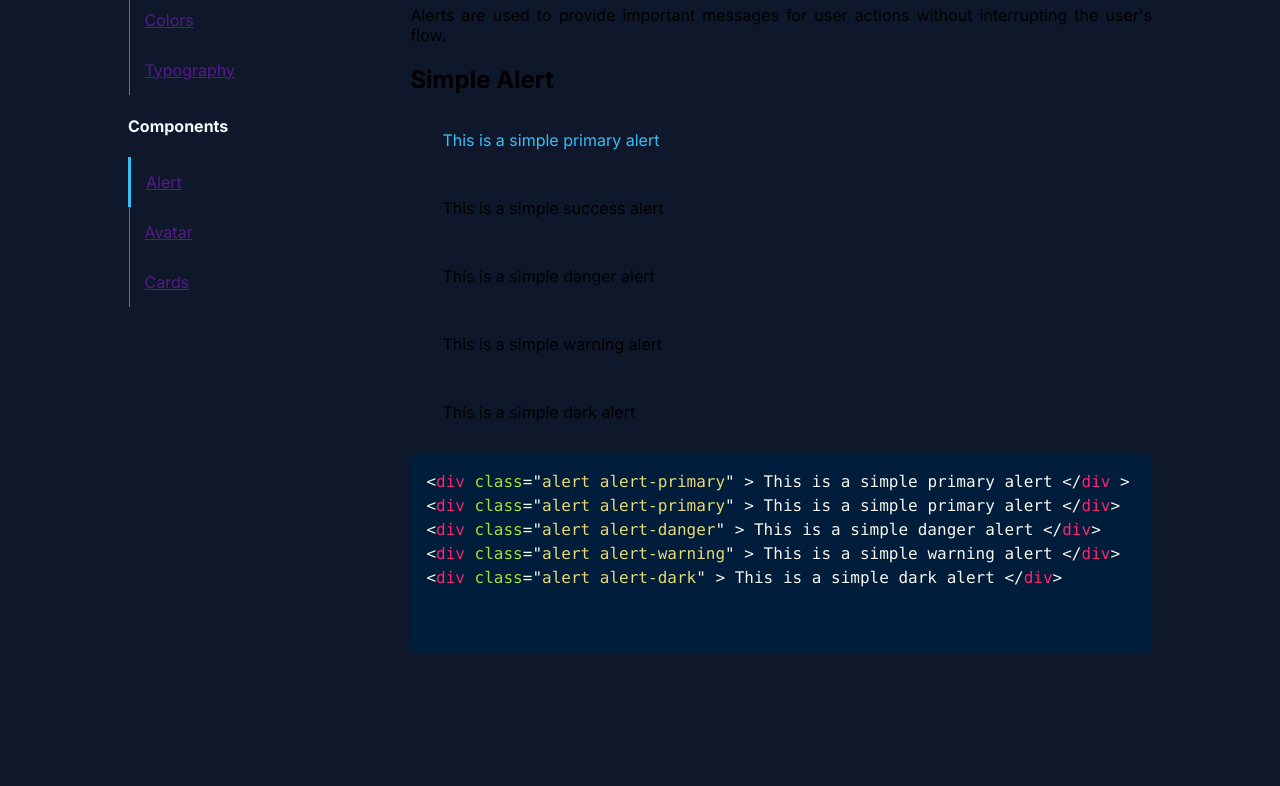
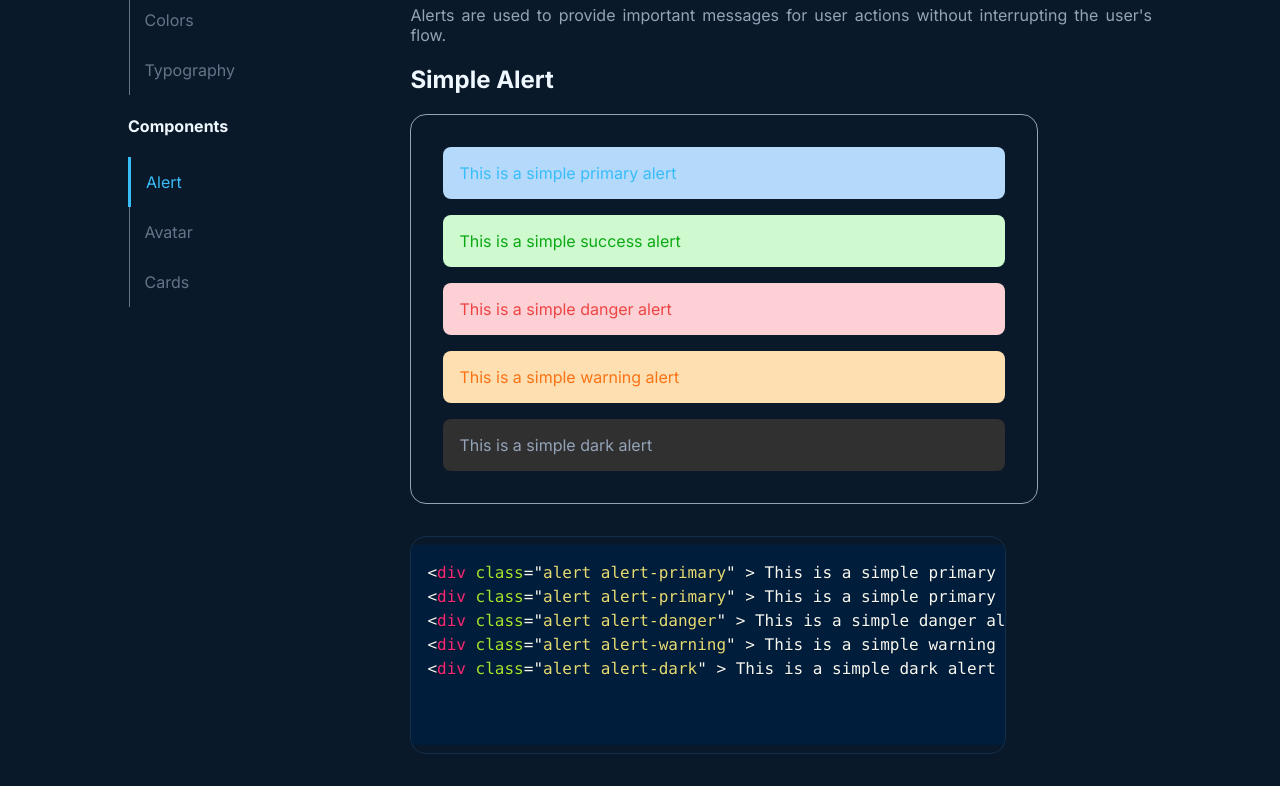
Before and after one commit to Shashank-Jha/flow-ui-library, a plain HTML site: page components/Alert/alert.html in a window 1280 px wide. Shown: the part 203-989 px from the top of the page. Before the commit the page ends 865 px from the top, so only its background shows below. Drawn offline with Linux system fonts and the light colour scheme.

Commit message:
"updated" : css

```diff
--- a/css/colors.css
+++ b/css/colors.css
@@ -1,10 +1,30 @@
 :root {
-  --primary-color: #0f172a;
+  --primary-color: #0A1929;
   --primary-color-2:#334155;
   --secondary-color: #38bdf8;
   --text-color: aliceblue;
   --text-color-2: #94a3b8;
   --btn-color:#1E293B;
+
+  --grey: #9a9a9a;
+  --lynx-gray: #c5c5c5;
+  --light-grey: #e9e9e9;
+  --black: #282828;
+  --white: #ffffff;
+  --light-blue: #b4d9fb;
+  --dark-red: #62020a;
+  --dark-green: #012e03;
+  --dark-orange: #754701;
+  --blue: #42a1fa;
+  --red: #ef4444;
+  --green: #0ca814;
+  --orange: #f97316;
+  --rating-orange: #ffb400;
+  --toast-default-color: rgb(51, 51, 51);
+  --dark: #303030;
+  --light-red: #fcd0d4;
+  --light-green: #cffad0;
+  --light-orange: #fddfb1;
 }
 
 /* Color Pallete : SLATE */
--- a/css/docs.css
+++ b/css/docs.css
@@ -1,12 +1,25 @@
 @import url("./typography.css");
 @import url("./colors.css");
 @import url("./navbar.css");
+
+:root{
+  --example-bg : #1E293B;
+}
 
 body {
   font-family: "Inter", sans-serif;
   background-color: var(--primary-color);
   margin: 0;
   padding: 0;
+}
+
+.sidebar-link{
+  text-decoration: none;
+  color : #64748b;
+}
+
+.active .sidebar-link{
+  color : var(--secondary-color);
 }
 
 .super-categories {
@@ -44,6 +57,7 @@ body {
 .doc-content {
   width: 90%;
   display: flex;
+  color: var(--text-color-2);
 }
 .component-desc {
   width: 75%;
@@ -57,3 +71,26 @@ body {
 .category-heading{
   color:var(--text-color);
 }
+
+.content-category{
+  color:var(--text-color);
+}
+
+.example-container{
+  width: 80%;
+  padding: 1rem;
+  border: solid;
+  border-radius: 1rem;
+  border-width: 1px;
+  border-color: var(--text-color-2);
+}
+
+.code-snippet{
+  margin:2rem 0;
+  width: 80%;
+
+  border: solid;
+  border-radius: 1rem;
+  border-width: 1px;
+  border-color: #132F4C;
+}
--- a/css/navbar.css
+++ b/css/navbar.css
@@ -19,7 +19,7 @@
   border-left:0;
   border-right: 0;
   border-width: 0.25px;
-  border-color: #334155;
+  border-color: #182A3A;
 }
 
 .logo{
```
